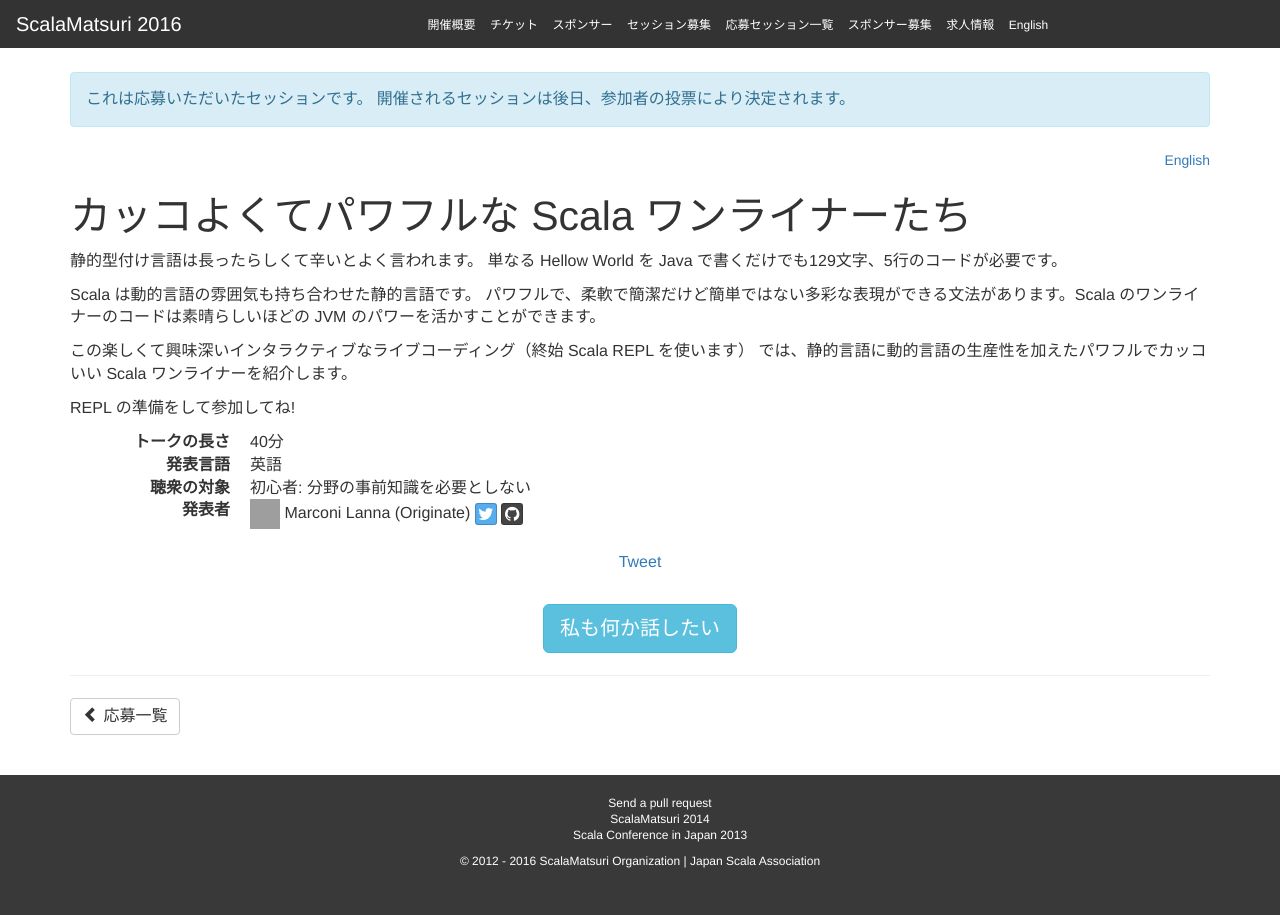
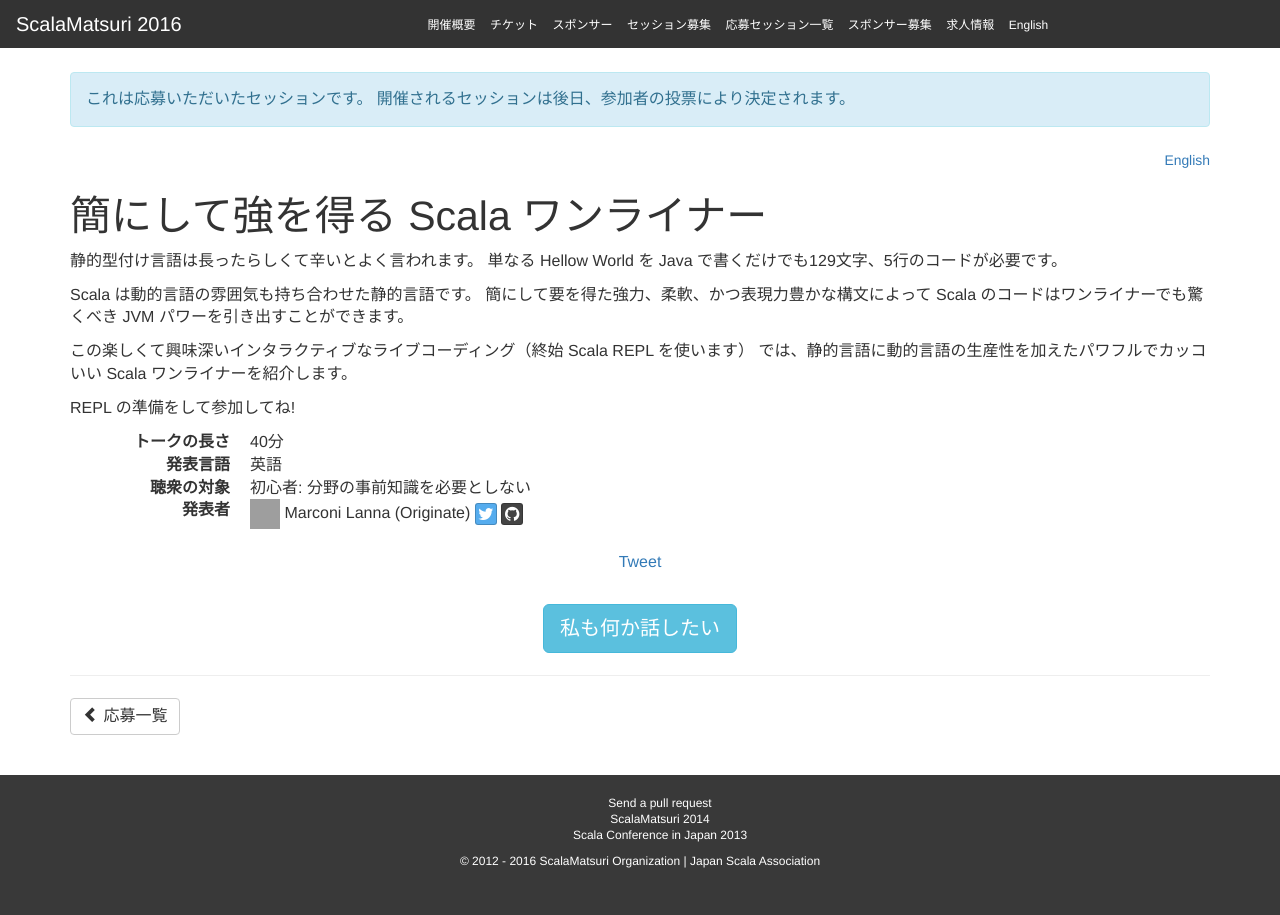
Before and after one commit to scalajp/2016.scalamatsuri.org, a Jekyll site: the page built from _candidates_ja/MarconiLanna_1.html, in a window 1280 px wide. Built offline with Jekyll 4.4.1, drawn with Linux system fonts in a browser that asks for light colours; nearby versions of some CDN libraries; comment, search, counter and statistics services are not loaded; grey boxes are pictures that could not be loaded.

Commit message:
Updates MarconiLanna_1.

```diff
--- a/_candidates_ja/MarconiLanna_1.html
+++ b/_candidates_ja/MarconiLanna_1.html
@@ -1,6 +1,6 @@
 ---
 name: Marconi Lanna
-title: カッコよくてパワフルな Scala ワンライナーたち
+title: 簡にして強を得る Scala ワンライナー
 length: 40
 audience: Beginner
 language: English
@@ -15,7 +15,7 @@ organization: Originate
 </p>
 <p>
 Scala は動的言語の雰囲気も持ち合わせた静的言語です。
-パワフルで、柔軟で簡潔だけど簡単ではない多彩な表現ができる文法があります。Scala のワンライナーのコードは素晴らしいほどの JVM のパワーを活かすことができます。
+簡にして要を得た強力、柔軟、かつ表現力豊かな構文によって Scala のコードはワンライナーでも驚くべき JVM パワーを引き出すことができます。
 </p>
 <p>
 この楽しくて興味深いインタラクティブなライブコーディング（終始 Scala REPL を使います） では、静的言語に動的言語の生産性を加えたパワフルでカッコいい Scala ワンライナーを紹介します。
```
